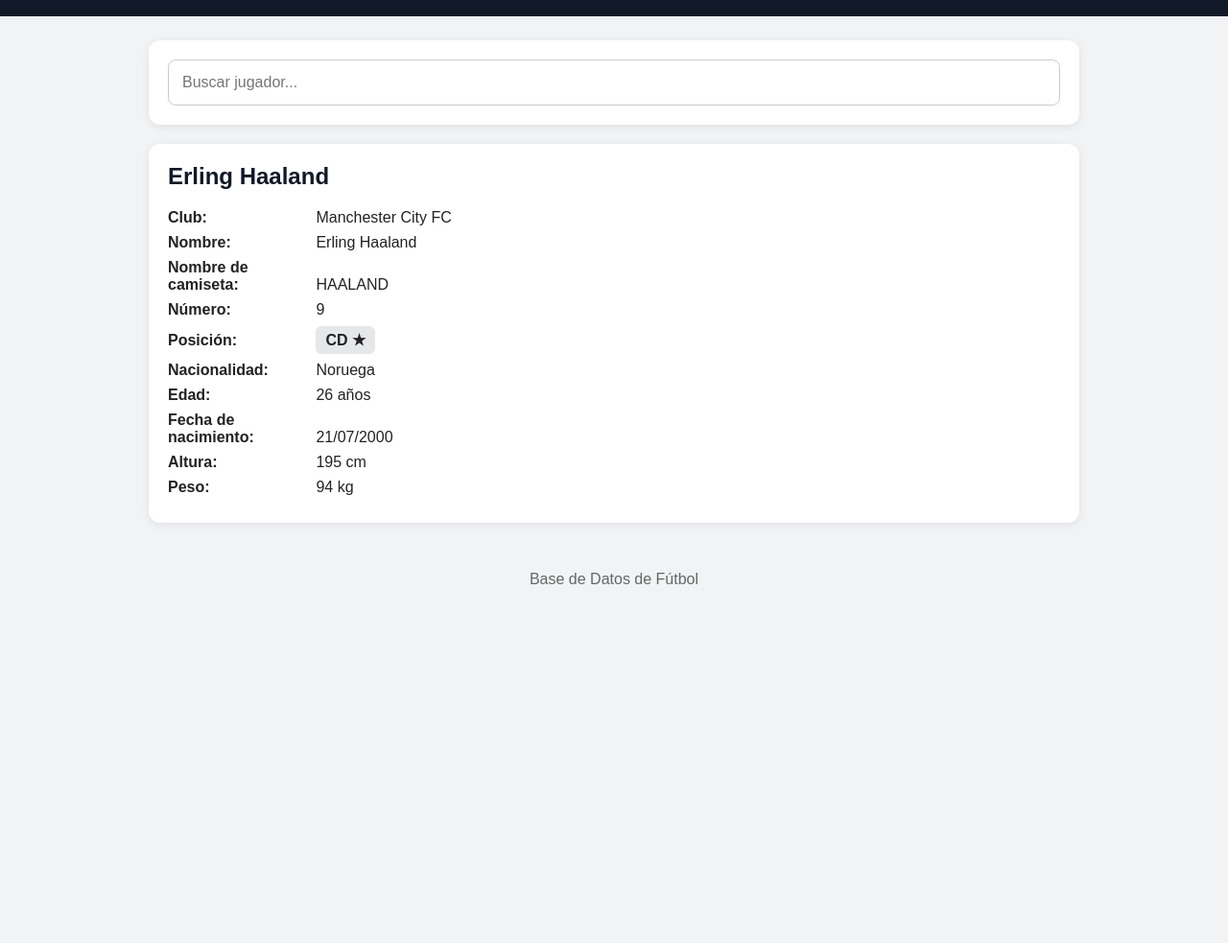
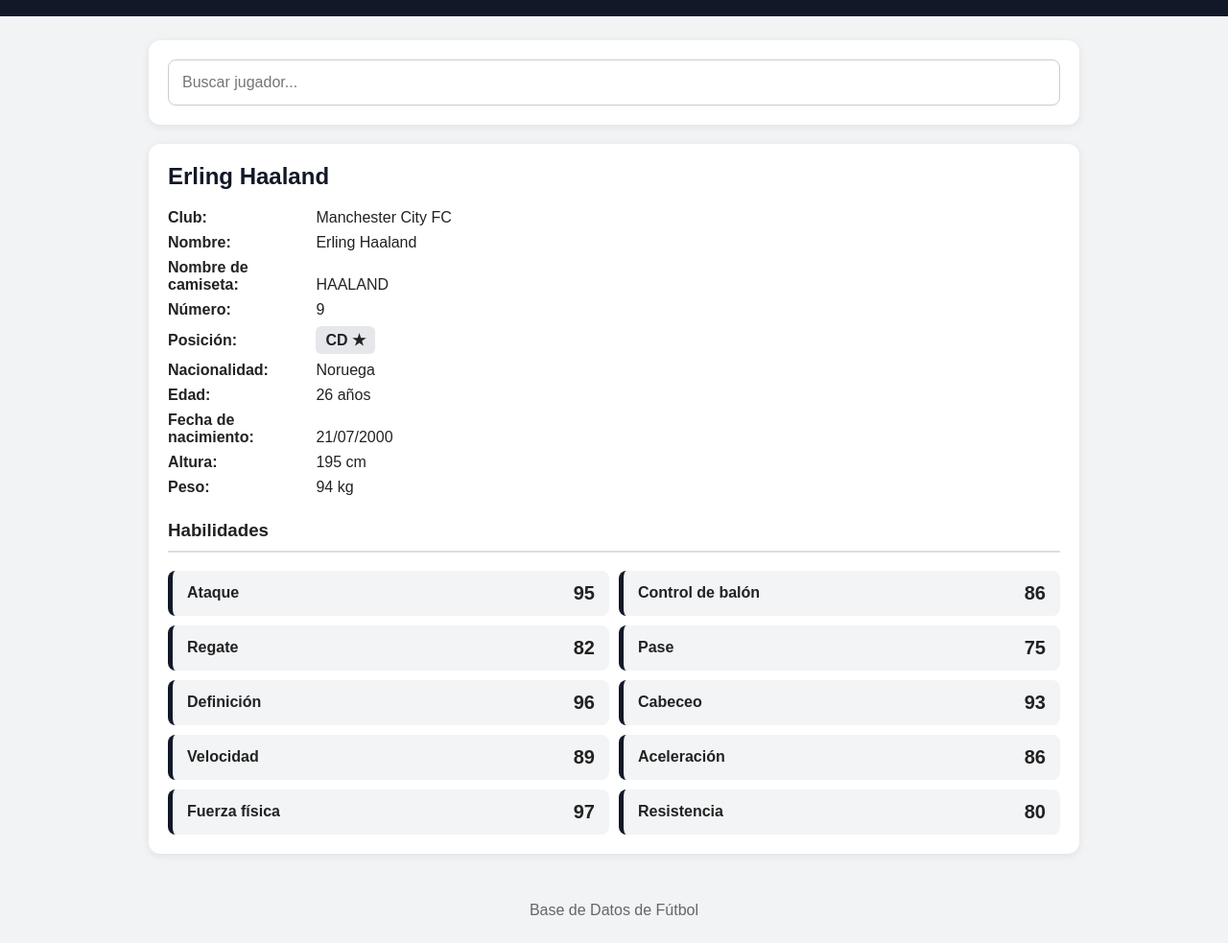
Before and after one commit to eliasema100-blip/PES-database-futbol-, a plain HTML site: page index.html in a window 1280 px wide. Shown: the part 81-1064 px from the top of the page at 96% size. Before the commit the page ends 800 px from the top, so only its background shows below. Drawn offline with Linux system fonts and the light colour scheme.

Commit message:
Update index.html

```diff
--- a/index.html
+++ b/index.html
@@ -86,7 +86,36 @@
             font-weight: bold;
         }
 
-        footer {
+      h3 {
+    margin-top: 25px;
+    border-bottom: 2px solid #ddd;
+    padding-bottom: 10px;
+}
+
+.habilidades {
+    display: grid;
+    grid-template-columns: repeat(2, 1fr);
+    gap: 10px;
+    margin-top: 15px;
+}
+
+.habilidad {
+    display: flex;
+    justify-content: space-between;
+    align-items: center;
+    background: #f3f4f6;
+    padding: 12px 15px;
+    border-radius: 8px;
+    border-left: 5px solid #111827;
+}
+
+.habilidad span {
+    font-weight: bold;
+}
+
+.habilidad strong {
+    font-size: 20px;
+}  footer {
             text-align: center;
             padding: 25px;
             color: #666;
@@ -165,7 +194,61 @@
             <div class="dato">
                 <strong>Peso:</strong>
                 94 kg
-            </div>
+            </div><h3>Habilidades</h3>
+
+<div class="habilidades">
+
+    <div class="habilidad">
+        <span>Ataque</span>
+        <strong>95</strong>
+    </div>
+
+    <div class="habilidad">
+        <span>Control de balón</span>
+        <strong>86</strong>
+    </div>
+
+    <div class="habilidad">
+        <span>Regate</span>
+        <strong>82</strong>
+    </div>
+
+    <div class="habilidad">
+        <span>Pase</span>
+        <strong>75</strong>
+    </div>
+
+    <div class="habilidad">
+        <span>Definición</span>
+        <strong>96</strong>
+    </div>
+
+    <div class="habilidad">
+        <span>Cabeceo</span>
+        <strong>93</strong>
+    </div>
+
+    <div class="habilidad">
+        <span>Velocidad</span>
+        <strong>89</strong>
+    </div>
+
+    <div class="habilidad">
+        <span>Aceleración</span>
+        <strong>86</strong>
+    </div>
+
+    <div class="habilidad">
+        <span>Fuerza física</span>
+        <strong>97</strong>
+    </div>
+
+    <div class="habilidad">
+        <span>Resistencia</span>
+        <strong>80</strong>
+    </div>
+
+</div>
         </div>
 
     </div>
```
